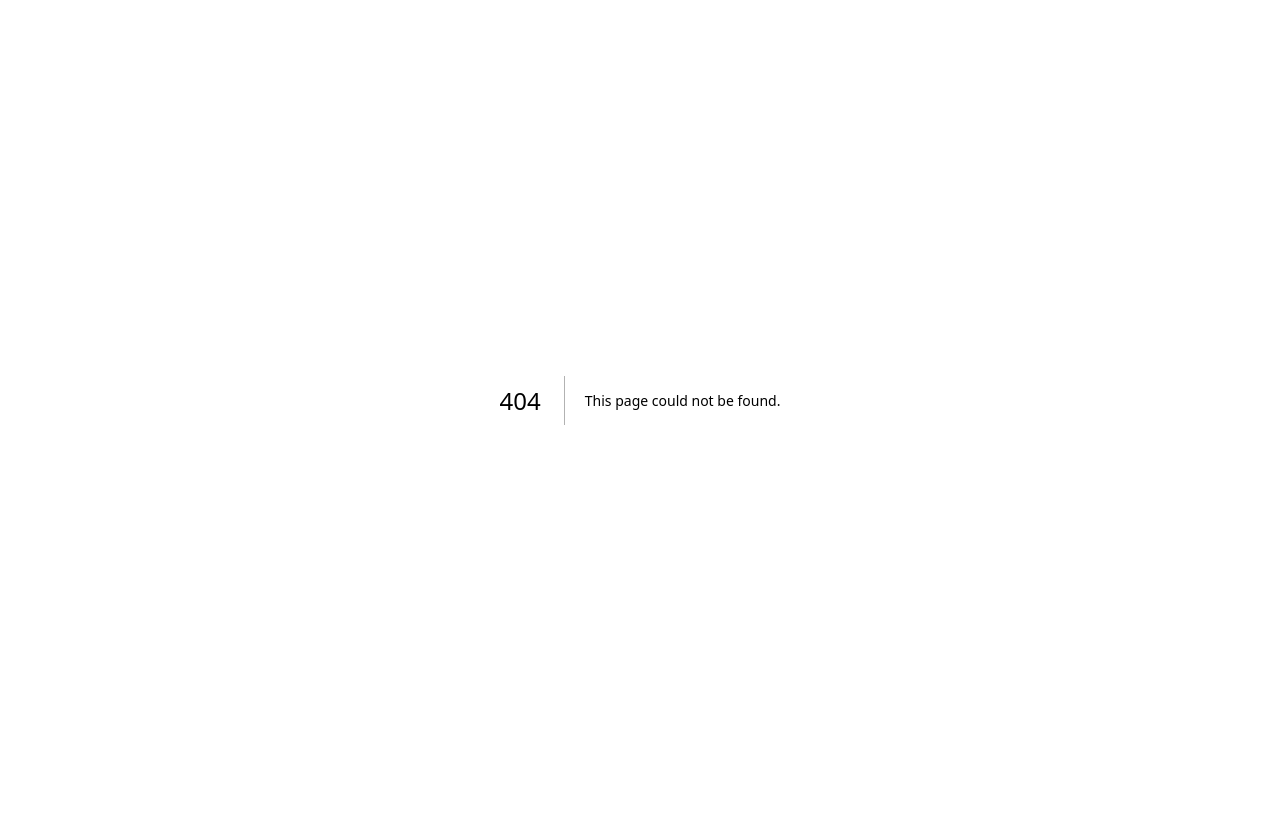
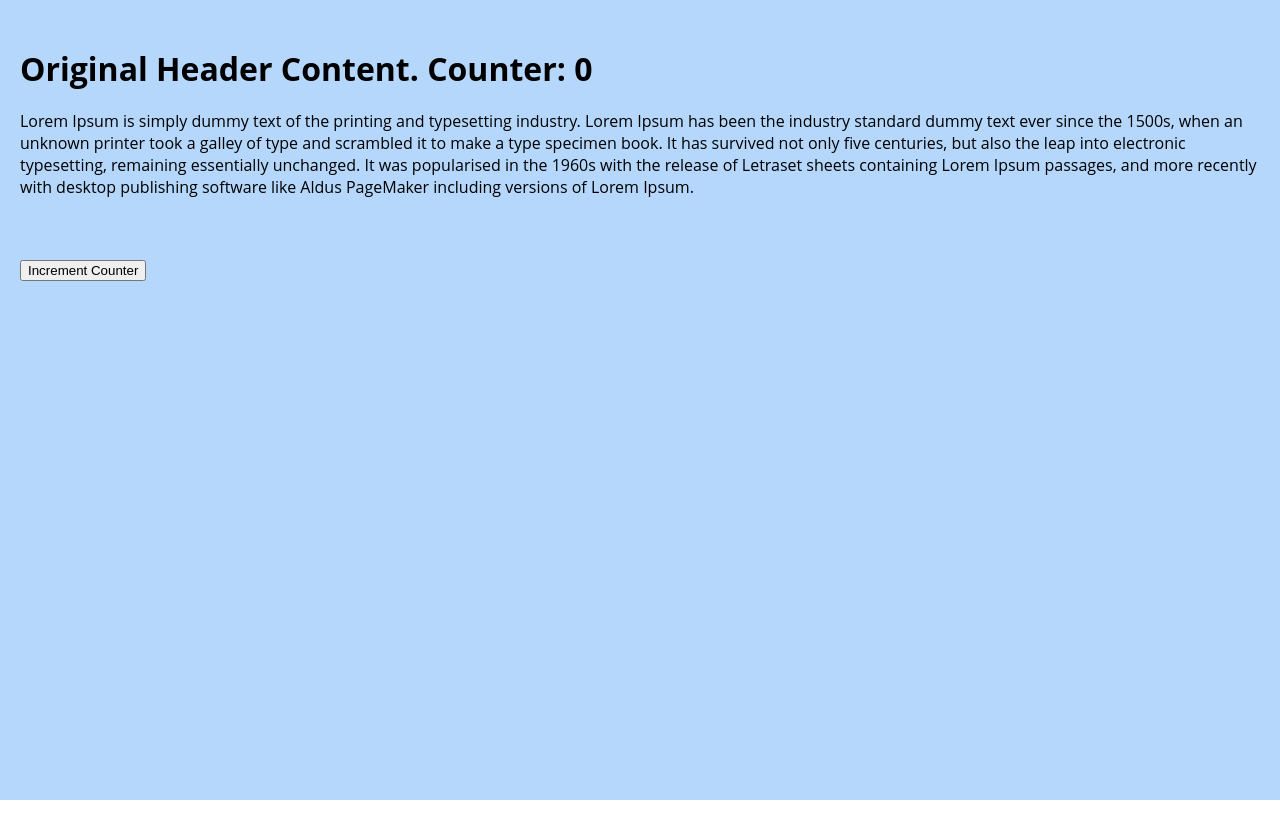
Before and after one commit to wongbsn/nextjs-optimizely-example, a Next.js app: page /1 in a window 1280 px wide. Before the commit this address had no page. Before the commit the page ends 800 px from the top, so only its background shows below. Built offline with nearby package versions, Linux system fonts and the light colour scheme.

Commit message:
feat: setup optimizely experiment

```diff
--- /dev/null
+++ b/pages/[param].js
@@ -0,0 +1 @@
+export { default } from "./";
--- a/pages/_app.js
+++ b/pages/_app.js
@@ -1,5 +1,27 @@
-import '@/styles/globals.css'
+import Script from "next/script";
+import { createGlobalStyle } from "styled-components";
+
+const GlobalStyled = createGlobalStyle`
+  html, body, #__next, main {
+    margin: 0;
+    padding: 0;
+    height: 100%;
+  }
+
+  body {
+    font-family: "Open Sans", "Helvetica Neue", Helvetica, Arial, sans-serif;
+  }
+`;
 
 export default function App({ Component, pageProps }) {
-  return <Component {...pageProps} />
+  return (
+    <>
+      <Script
+        src="https://cdn.optimizely.com/js/14072380213.js"
+        strategy="beforeInteractive"
+      />
+      <GlobalStyled />
+      <Component {...pageProps} />
+    </>
+  );
 }
--- a/pages/_document.js
+++ b/pages/_document.js
@@ -1,13 +1,51 @@
-import { Html, Head, Main, NextScript } from 'next/document'
+import Document, { Html, Head, Main, NextScript } from "next/document";
+import { ServerStyleSheet } from "styled-components";
 
-export default function Document() {
+export default class AppDocument extends Document {
+  static async getInitialProps(ctx) {
+    const sheet = new ServerStyleSheet();
+    const originalRenderPage = ctx.renderPage;
+
+    try {
+      ctx.renderPage = () =>
+        originalRenderPage({
+          enhanceApp: (App) => (props) =>
+            sheet.collectStyles(<App {...props} />),
+        });
+
+      const initialProps = await Document.getInitialProps(ctx);
+
+      return {
+        ...initialProps,
+        styles: (
+          <>
+            {initialProps.styles}
+            {sheet.getStyleElement()}
+          </>
+        ),
+      };
+    } finally {
+      sheet.seal();
+    }
+  }
+
+  render() {
     return (
       <Html lang="en">
-      <Head />
+        <Head>
+          <link
+            rel="stylesheet"
+            href="https://cdnjs.cloudflare.com/ajax/libs/normalize/8.0.1/normalize.min.css"
+            integrity="sha512-NhSC1YmyruXifcj/KFRWoC561YpHpc5Jtzgvbuzx5VozKpWvQ+4nXhPdFgmx8xqexRcpAglTj9sIBWINXa8x5w=="
+            crossOrigin="anonymous"
+            referrerPolicy="no-referrer"
+          />
+        </Head>
         <body>
           <Main />
           <NextScript />
         </body>
       </Html>
-  )
+    );
   }
+}
--- a/pages/api/hello.js
+++ /dev/null
@@ -1,5 +0,0 @@
-// Next.js API route support: https://nextjs.org/docs/api-routes/introduction
-
-export default function handler(req, res) {
-  res.status(200).json({ name: 'John Doe' })
-}
--- a/pages/index.js
+++ b/pages/index.js
@@ -1,114 +1,45 @@
-import Head from 'next/head'
-import Image from 'next/image'
-import { Inter } from 'next/font/google'
-import styles from '@/styles/Home.module.css'
+import { useState } from "react";
 
-const inter = Inter({ subsets: ['latin'] })
+const OptimizelyPage = () => {
+  const [counter, setCounter] = useState(0);
 
-export default function Home() {
   return (
-    <>
-      <Head>
-        <title>Create Next App</title>
-        <meta name="description" content="Generated by create next app" />
-        <meta name="viewport" content="width=device-width, initial-scale=1" />
-        <link rel="icon" href="/favicon.ico" />
-      </Head>
-      <main className={styles.main}>
-        <div className={styles.description}>
-          <p>
-            Get started by editing&nbsp;
-            <code className={styles.code}>pages/index.js</code>
-          </p>
-          <div>
-            <a
-              href="https://vercel.com?utm_source=create-next-app&utm_medium=default-template&utm_campaign=create-next-app"
-              target="_blank"
-              rel="noopener noreferrer"
-            >
-              By{' '}
-              <Image
-                src="/vercel.svg"
-                alt="Vercel Logo"
-                className={styles.vercelLogo}
-                width={100}
-                height={24}
-                priority
-              />
-            </a>
-          </div>
-        </div>
+    <main
+      style={{
+        background: "#B4D7FB",
+        width: "100vw",
+        height: "100%",
+      }}
+    >
+      <section
+        style={{
+          height: "100%",
+          padding: 20,
+        }}
+      >
+        <h1 style={{ fontSize: 32, fontWeight: "bold", marginBottom: 20 }}>
+          Original Header Content. Counter: {counter}
+        </h1>
+        <p>
+          Lorem Ipsum is simply dummy text of the printing and typesetting
+          industry. Lorem Ipsum has been the industry standard dummy text ever
+          since the 1500s, when an unknown printer took a galley of type and
+          scrambled it to make a type specimen book. It has survived not only
+          five centuries, but also the leap into electronic typesetting,
+          remaining essentially unchanged. It was popularised in the 1960s with
+          the release of Letraset sheets containing Lorem Ipsum passages, and
+          more recently with desktop publishing software like Aldus PageMaker
+          including versions of Lorem Ipsum.
+        </p>
+        <br />
+        <br />
+        <button onClick={() => setCounter(counter + 1)}>
+          Increment Counter
+        </button>
+        <br />
+      </section>
+    </main>
+  );
+};
 
-        <div className={styles.center}>
-          <Image
-            className={styles.logo}
-            src="/next.svg"
-            alt="Next.js Logo"
-            width={180}
-            height={37}
-            priority
-          />
-        </div>
-
-        <div className={styles.grid}>
-          <a
-            href="https://nextjs.org/docs?utm_source=create-next-app&utm_medium=default-template&utm_campaign=create-next-app"
-            className={styles.card}
-            target="_blank"
-            rel="noopener noreferrer"
-          >
-            <h2 className={inter.className}>
-              Docs <span>-&gt;</span>
-            </h2>
-            <p className={inter.className}>
-              Find in-depth information about Next.js features and&nbsp;API.
-            </p>
-          </a>
-
-          <a
-            href="https://nextjs.org/learn?utm_source=create-next-app&utm_medium=default-template&utm_campaign=create-next-app"
-            className={styles.card}
-            target="_blank"
-            rel="noopener noreferrer"
-          >
-            <h2 className={inter.className}>
-              Learn <span>-&gt;</span>
-            </h2>
-            <p className={inter.className}>
-              Learn about Next.js in an interactive course with&nbsp;quizzes!
-            </p>
-          </a>
-
-          <a
-            href="https://vercel.com/templates?framework=next.js&utm_source=create-next-app&utm_medium=default-template&utm_campaign=create-next-app"
-            className={styles.card}
-            target="_blank"
-            rel="noopener noreferrer"
-          >
-            <h2 className={inter.className}>
-              Templates <span>-&gt;</span>
-            </h2>
-            <p className={inter.className}>
-              Discover and deploy boilerplate example Next.js&nbsp;projects.
-            </p>
-          </a>
-
-          <a
-            href="https://vercel.com/new?utm_source=create-next-app&utm_medium=default-template&utm_campaign=create-next-app"
-            className={styles.card}
-            target="_blank"
-            rel="noopener noreferrer"
-          >
-            <h2 className={inter.className}>
-              Deploy <span>-&gt;</span>
-            </h2>
-            <p className={inter.className}>
-              Instantly deploy your Next.js site to a shareable URL
-              with&nbsp;Vercel.
-            </p>
-          </a>
-        </div>
-      </main>
-    </>
-  )
-}
+export default OptimizelyPage;
```
Also changed, not shown: jsconfig.json (deleted, +0 -7 lines), package.json (+8 -4 lines), .babelrc (added), 1 other file (tests, documents, lock files or other folders). Lines whose indentation alone changed are shown as unchanged.
